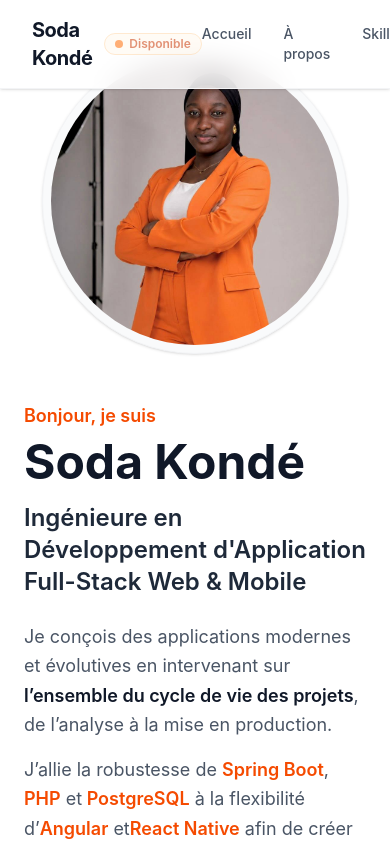
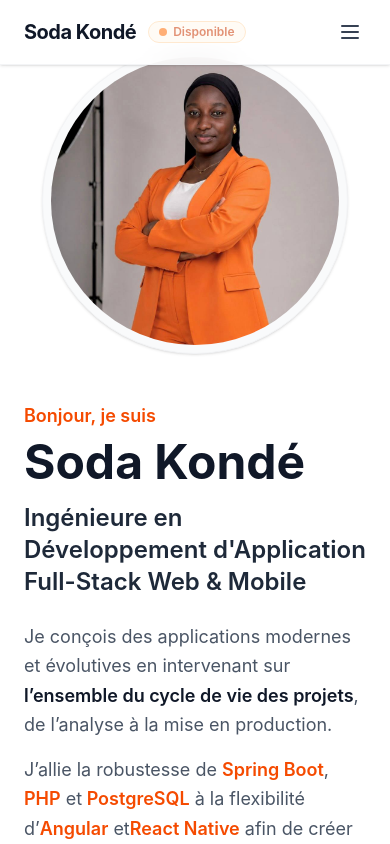
Before and after one commit to Soda17/MonPortfolio, a React (Vite) app: page / in a window 390 px wide. Shown: the top 844 px of the page. Built offline with nearby package versions, Linux system fonts and the light colour scheme.

Commit message:
Ajustement pour smartphone

```diff
--- a/src/components/Navbar.tsx
+++ b/src/components/Navbar.tsx
@@ -1,6 +1,11 @@
+import { useState } from "react";
+
 function Navbar() {
+  // État pour savoir si le menu mobile est ouvert ou fermé
+  const [isOpen, setIsOpen] = useState(false);
+
   return (
-    <nav className="fixed top-0 left-0 w-full bg-white/80 backdrop-blur-md text-gray-900 px-8 py-4 flex justify-between items-center z-50 border-b border-gray-100 shadow-sm">
+    <nav className="fixed top-0 left-0 w-full bg-white/80 backdrop-blur-md text-gray-900 px-6 md:px-8 py-4 flex justify-between items-center z-50 border-b border-gray-100 shadow-sm">
 
       {/* Logo / Nom + Badge de disponibilité */}
       <div className="flex items-center gap-3">
@@ -13,35 +18,64 @@ function Navbar() {
         </span>
       </div>
 
-      {/* Liens de navigation avec ancres de défilement */}
-      <ul className="flex gap-8 font-medium text-sm text-gray-600">
+      {/* 🍔 Bouton Hamburger (Visible UNIQUEMENT sur mobile/tablette) */}
+      <button
+        onClick={() => setIsOpen(!isOpen)}
+        className="md:hidden text-gray-700 focus:outline-none p-1"
+        aria-label="Toggle menu"
+      >
+        <svg className="w-6 h-6" fill="none" stroke="currentColor" viewBox="0 0 24 24">
+          {isOpen ? (
+            // Icône "X" pour fermer
+            <path strokeLinecap="round" strokeLinejoin="round" strokeWidth="2" d="M6 18L18 6M6 6l12 12" />
+          ) : (
+            // Icône "3 lignes" pour ouvrir
+            <path strokeLinecap="round" strokeLinejoin="round" strokeWidth="2" d="M4 6h16M4 12h16M4 18h16" />
+          )}
+        </svg>
+      </button>
+
+      {/* 💻 Liens de navigation pour ORDINATEUR (Cachés sur mobile) */}
+      <ul className="hidden md:flex gap-8 font-medium text-sm text-gray-600">
+        <li><a href="#" className="hover:text-orange-600 transition-colors">Accueil</a></li>
+        <li><a href="#apropos" className="hover:text-orange-600 transition-colors">À propos</a></li>
+        <li><a href="#competences" className="hover:text-orange-600 transition-colors">Compétences</a></li>
+        <li><a href="#projets" className="hover:text-orange-600 transition-colors">Projets</a></li>
+        <li><a href="#contact" className="text-orange-600 font-semibold hover:text-orange-700 transition-colors">Contact</a></li>
+      </ul>
+
+      {/* 📱 Menu déroulant pour SMARTPHONE (Visible uniquement si isOpen est vrai) */}
+      {isOpen && (
+        <div className="absolute top-full left-0 w-full bg-white border-b border-gray-100 shadow-lg py-4 md:hidden animate-fadeIn">
+          <ul className="flex flex-col gap-4 font-medium text-sm text-gray-600 px-8">
             <li>
-          <a href="#" className="cursor-pointer hover:text-orange-600 transition-colors">
+              <a href="#" onClick={() => setIsOpen(false)} className="block py-1 hover:text-orange-600 transition-colors">
                 Accueil
               </a>
             </li>
             <li>
-          <a href="#apropos" className="cursor-pointer hover:text-orange-600 transition-colors">
+              <a href="#apropos" onClick={() => setIsOpen(false)} className="block py-1 hover:text-orange-600 transition-colors">
                 À propos
               </a>
             </li>
             <li>
-          <a href="#skills" className="cursor-pointer hover:text-orange-600 transition-colors">
-            Skills
+              <a href="#competences" onClick={() => setIsOpen(false)} className="block py-1 hover:text-orange-600 transition-colors">
+                Compétences
               </a>
             </li>
             <li>
-        <a href="#projets" className="cursor-pointer hover:text-orange-600 transition-colors">
+              <a href="#projets" onClick={() => setIsOpen(false)} className="block py-1 hover:text-orange-600 transition-colors">
                 Projets
               </a>
             </li>
-
             <li>
-          <a href="#contact" className="cursor-pointer hover:text-orange-600 text-orange-600 font-semibold transition-colors">
+              <a href="#contact" onClick={() => setIsOpen(false)} className="block py-1 text-orange-600 font-semibold hover:text-orange-700 transition-colors">
                 Contact
               </a>
             </li>
           </ul>
+        </div>
+      )}
 
     </nav>
   );
```
Lines whose indentation alone changed are shown as unchanged.
